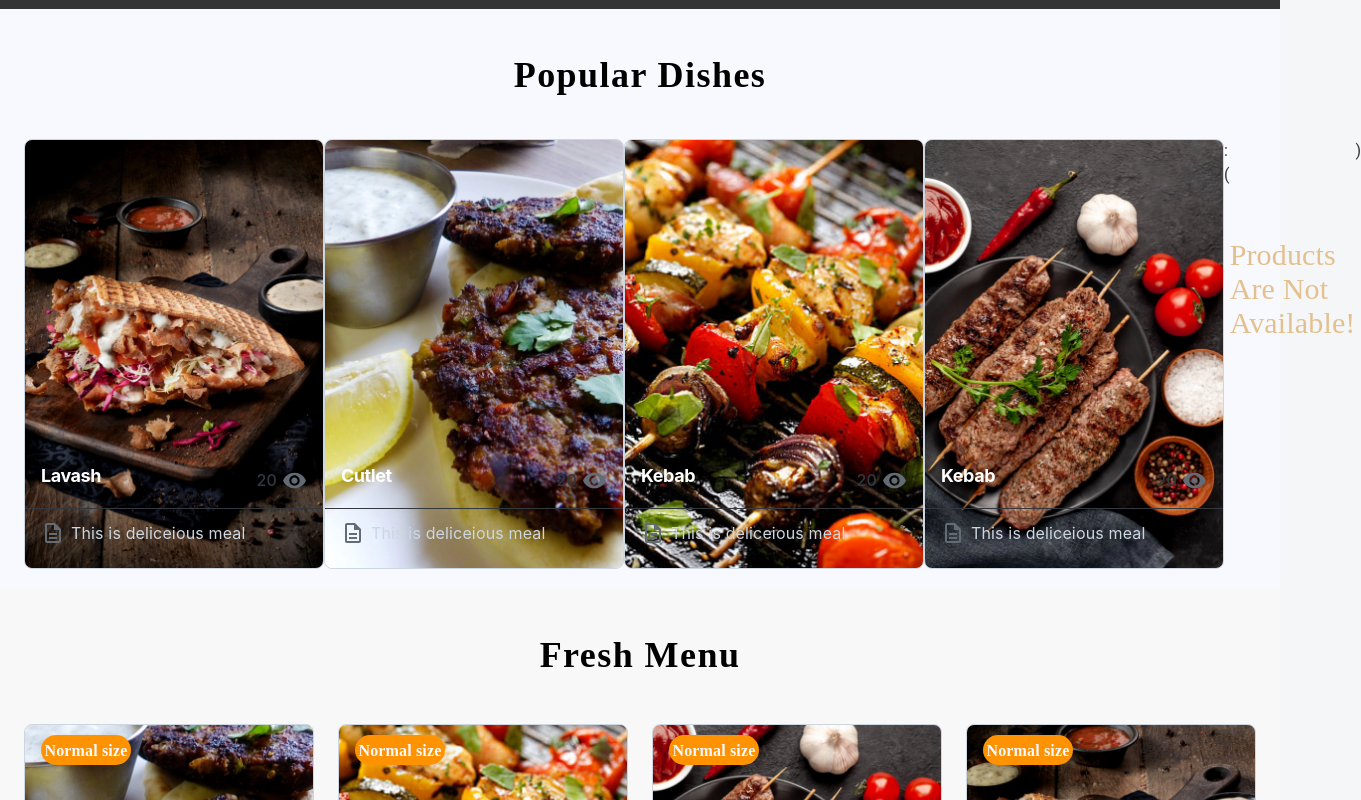
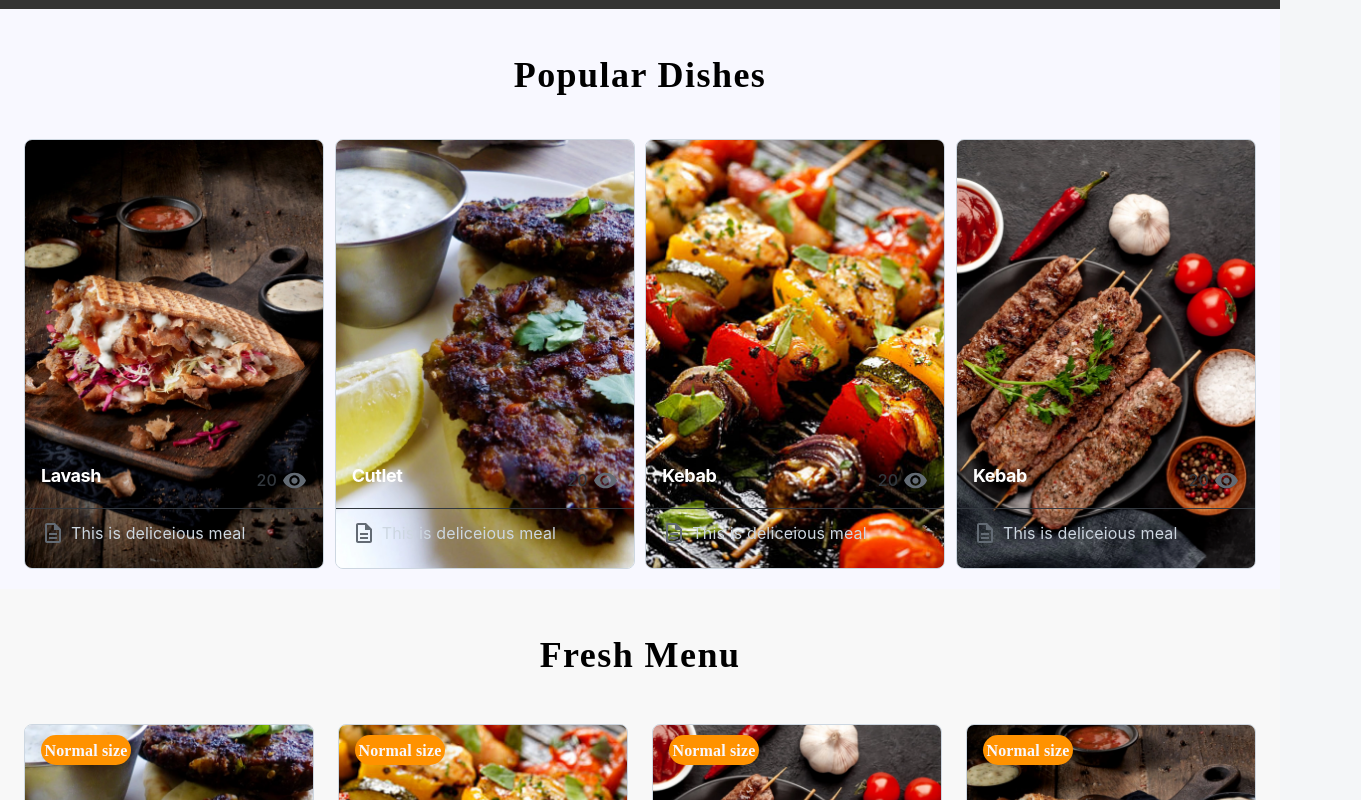
Before and after one commit to zoda17/burak-react, a React (Create React App) app: page / in a window 1280 px wide. Shown: the part 1000-1800 px from the top of the page, 1361 px wide, since content can reach past the window. Built offline with nearby package versions, Linux system fonts and the light colour scheme.

Commit message:
fix: modify popular and new dishes component

```diff
--- a/src/app/screens/homepage/PopulatDishes.tsx
+++ b/src/app/screens/homepage/PopulatDishes.tsx
@@ -23,7 +23,8 @@ export default function PopularDishes() {
         <Stack className="popular-section">
             <Box className="category-title">Popular Dishes</Box>
             <Stack className="cards-frame">
-                {list.map((ele, index) => {
+                {list.length !== 0 ? (
+                list.map((ele, index) => {
                     return (
                         <CssVarsProvider key={index}>
                             <Card className={"card"}>
@@ -80,9 +81,9 @@ export default function PopularDishes() {
                         </CssVarsProvider>
                     );
                 })
-            } : (
+            ) : (
               <Box className="no-data">Products are not available!</Box>
-            )
+            )}
                 </Stack>
                 </Stack>
         </Container>
--- a/src/css/home.css
+++ b/src/css/home.css
@@ -113,7 +113,9 @@
     line-height: 34px;
     color: #e3c08d;
 }
+
 /** NEW DISHES **/
+
 .homepage .new-dishes-frame {
     width: 100%;
     height: 605px;
```
